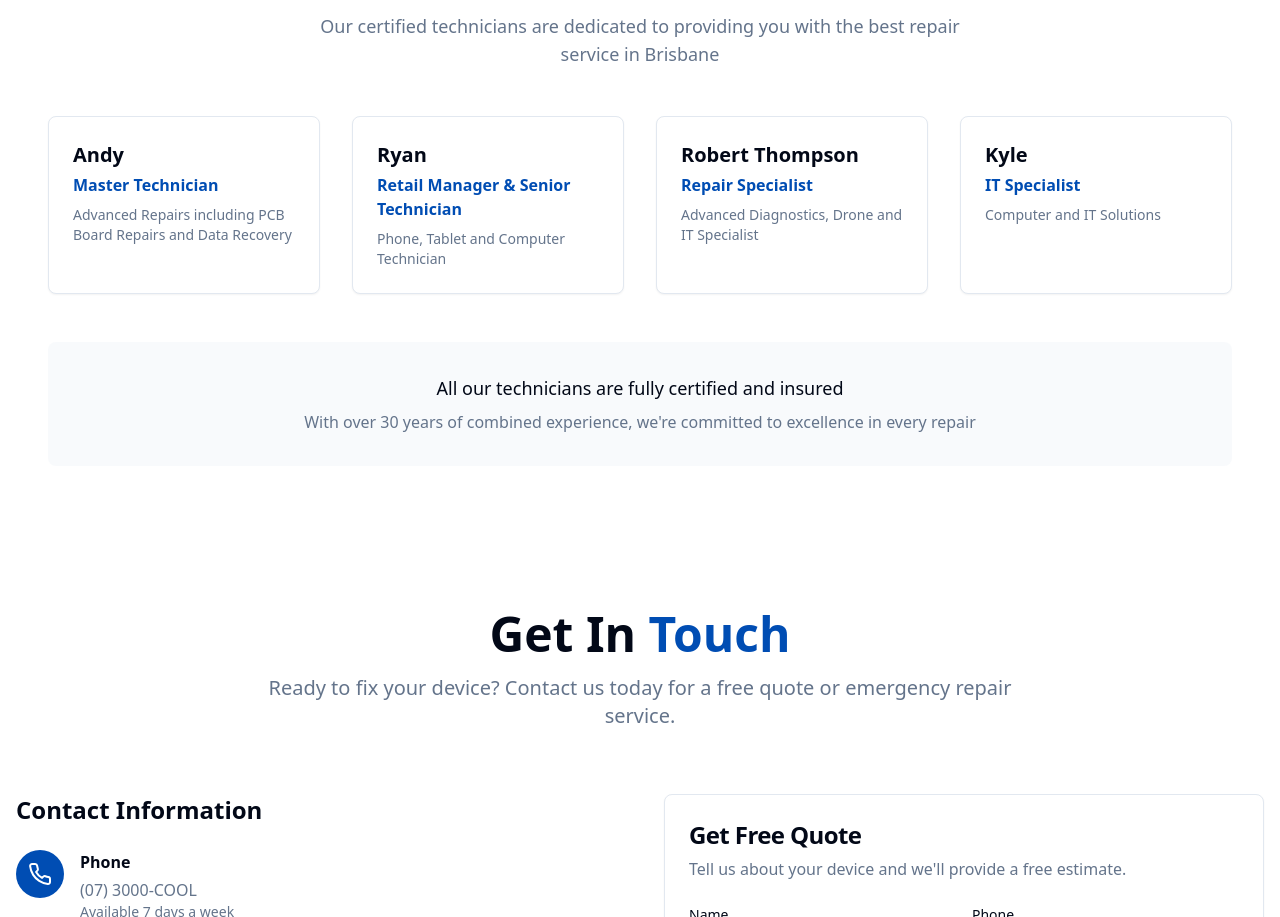
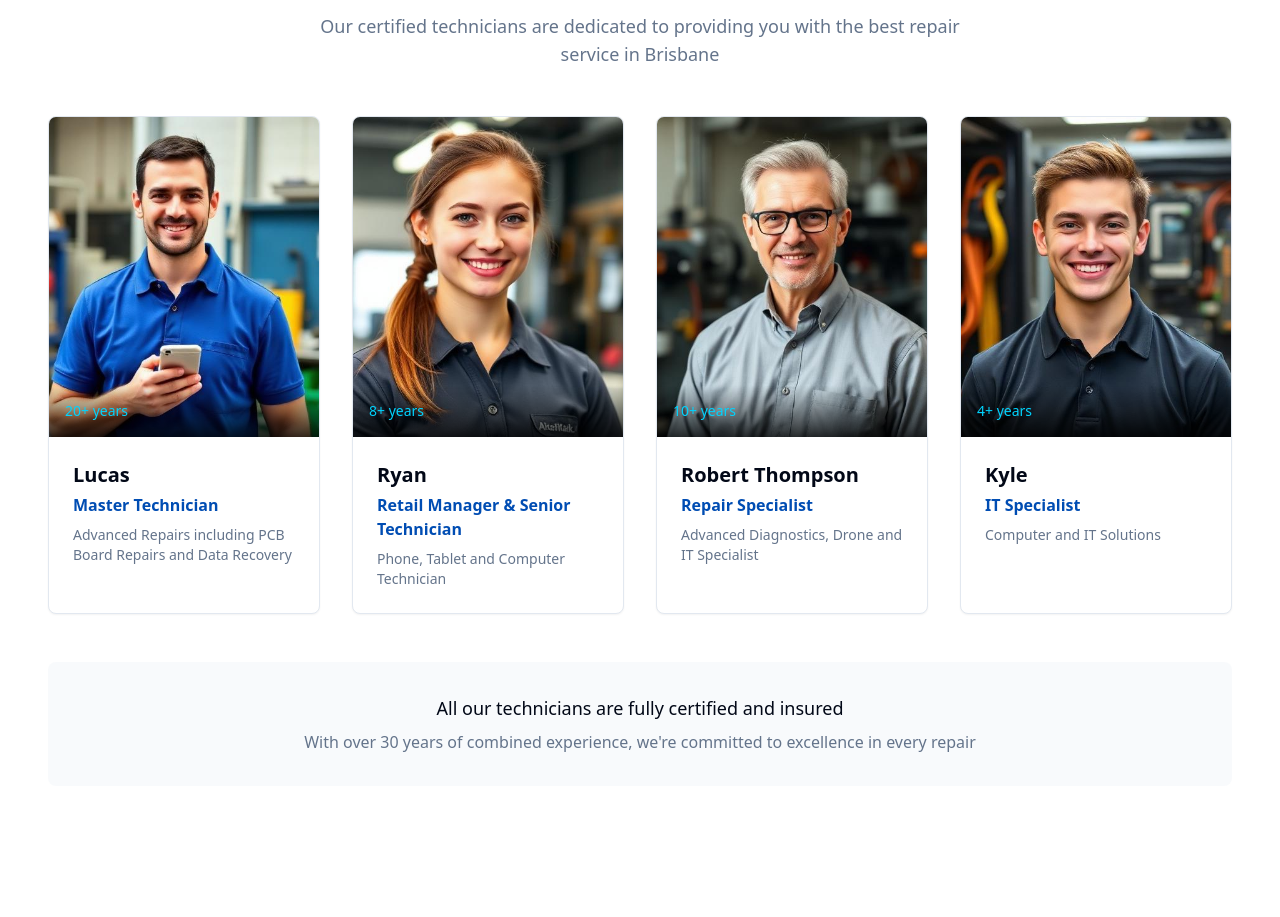
Before and after one commit to ljunwoo0105-a11y/coolcase-repair-qld, a React (Vite) app: page / in a window 1280 px wide. Shown: the part 4945-5862 px from the top of the page. Built offline with nearby package versions, Linux system fonts and the light colour scheme; the HTML template or start-up script is replaced by a standard one.

Commit message:
Visual edit in Lovable

```diff
--- a/src/components/TeamSection.tsx
+++ b/src/components/TeamSection.tsx
@@ -1,4 +1,8 @@
 import { Card, CardContent } from "@/components/ui/card";
+import team1 from "@/assets/team-1.jpg";
+import team2 from "@/assets/team-2.jpg";
+import team3 from "@/assets/team-3.jpg";
+import team4 from "@/assets/team-4.jpg";
 const TeamSection = () => {
   return <section className="py-16 px-4 bg-background">
       <div className="container mx-auto max-w-7xl">
@@ -16,8 +20,16 @@ const TeamSection = () => {
         <div className="grid grid-cols-1 md:grid-cols-2 lg:grid-cols-4 gap-8">
           {/* Team Member 1 */}
           <Card className="overflow-hidden hover:shadow-xl transition-shadow group">
+            <div className="relative overflow-hidden">
+              <img src={team1} alt="James Mitchell" className="w-full h-80 object-cover group-hover:scale-105 transition-transform duration-300" />
+              <div className="absolute bottom-0 left-0 right-0 bg-gradient-to-t from-black/80 to-transparent p-4">
+                <div className="text-white">
+                  <p className="text-sm font-medium text-[hsl(var(--ccr-glow))]">20+ years</p>
+                </div>
+              </div>
+            </div>
             <CardContent className="p-6">
-              <h3 className="text-xl font-bold mb-1">Andy </h3>
+              <h3 className="text-xl font-bold mb-1">Lucas</h3>
               <p className="text-[hsl(var(--ccr-primary))] font-semibold mb-2">Master Technician</p>
               <p className="text-sm text-muted-foreground">Advanced Repairs including PCB Board Repairs and Data Recovery</p>
             </CardContent>
@@ -25,6 +37,14 @@ const TeamSection = () => {
 
           {/* Team Member 2 */}
           <Card className="overflow-hidden hover:shadow-xl transition-shadow group">
+            <div className="relative overflow-hidden">
+              <img src={team2} alt="Sarah Chen" className="w-full h-80 object-cover group-hover:scale-105 transition-transform duration-300" />
+              <div className="absolute bottom-0 left-0 right-0 bg-gradient-to-t from-black/80 to-transparent p-4">
+                <div className="text-white">
+                  <p className="text-sm font-medium text-[hsl(var(--ccr-glow))]">8+ years</p>
+                </div>
+              </div>
+            </div>
             <CardContent className="p-6">
               <h3 className="text-xl font-bold mb-1">Ryan</h3>
               <p className="text-[hsl(var(--ccr-primary))] font-semibold mb-2">Retail Manager & Senior Technician</p>
@@ -34,6 +54,14 @@ const TeamSection = () => {
 
           {/* Team Member 3 */}
           <Card className="overflow-hidden hover:shadow-xl transition-shadow group">
+            <div className="relative overflow-hidden">
+              <img src={team3} alt="Robert Thompson" className="w-full h-80 object-cover group-hover:scale-105 transition-transform duration-300" />
+              <div className="absolute bottom-0 left-0 right-0 bg-gradient-to-t from-black/80 to-transparent p-4">
+                <div className="text-white">
+                  <p className="text-sm font-medium text-[hsl(var(--ccr-glow))]">10+ years</p>
+                </div>
+              </div>
+            </div>
             <CardContent className="p-6">
               <h3 className="text-xl font-bold mb-1">Robert Thompson</h3>
               <p className="text-[hsl(var(--ccr-primary))] font-semibold mb-2">Repair Specialist</p>
@@ -43,6 +71,14 @@ const TeamSection = () => {
 
           {/* Team Member 4 */}
           <Card className="overflow-hidden hover:shadow-xl transition-shadow group">
+            <div className="relative overflow-hidden">
+              <img src={team4} alt="Daniel Martinez" className="w-full h-80 object-cover group-hover:scale-105 transition-transform duration-300" />
+              <div className="absolute bottom-0 left-0 right-0 bg-gradient-to-t from-black/80 to-transparent p-4">
+                <div className="text-white">
+                  <p className="text-sm font-medium text-[hsl(var(--ccr-glow))]">4+ years</p>
+                </div>
+              </div>
+            </div>
             <CardContent className="p-6">
               <h3 className="text-xl font-bold mb-1">Kyle</h3>
               <p className="text-[hsl(var(--ccr-primary))] font-semibold mb-2">IT Specialist</p>
```
